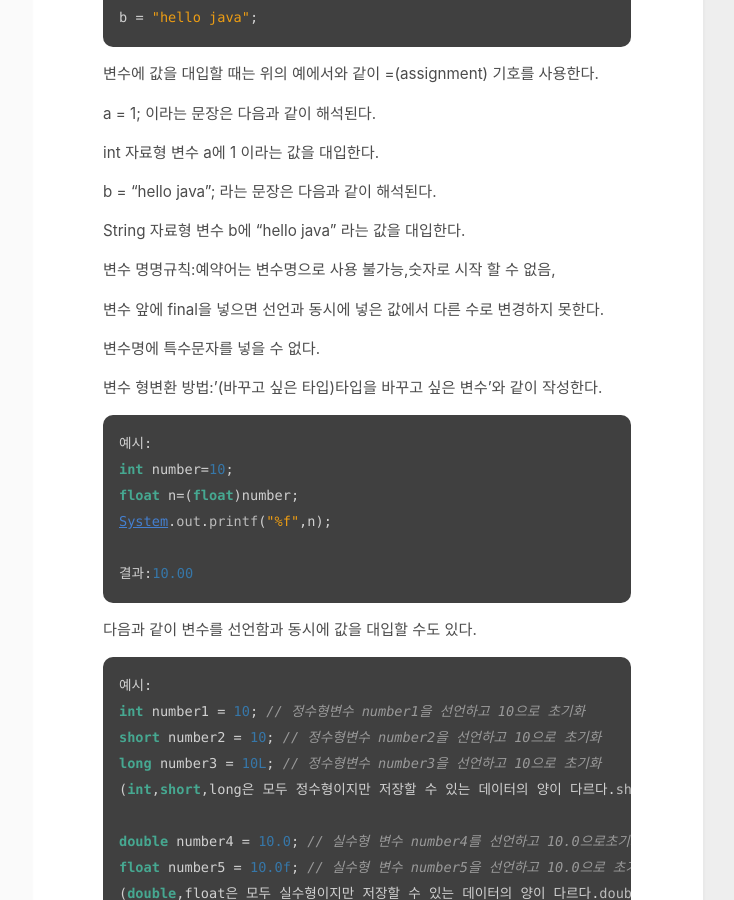
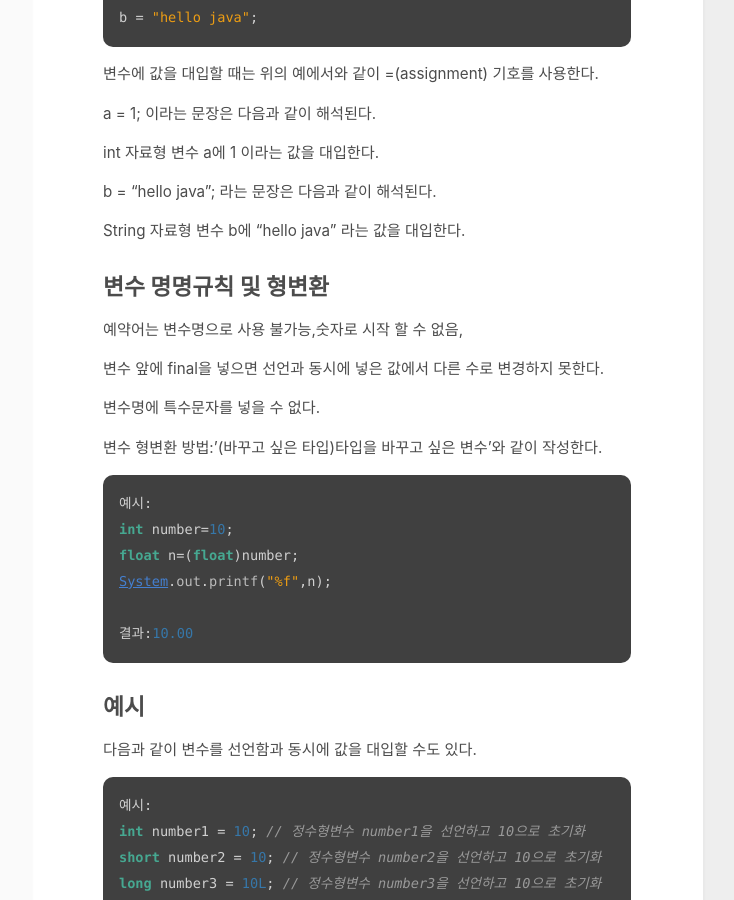
Before and after one commit to pamoo1/bloag, a Jekyll site: the page built from _posts/2021-02-28-java 변수.md, in a window 1280 px wide and 900 px high, scrolled down 1153 px. Shown: the whole window, without its empty margins (417-1151 px from the left). Built offline with Jekyll 4.4.1, drawn with Linux system fonts in a browser that asks for light colours.

Commit message:
Update 2021-02-28-java 변수.md

````diff
--- a/_posts/2021-02-28-java 변수.md
+++ b/_posts/2021-02-28-java 변수.md
@@ -53,7 +53,10 @@ b = "hello java"; 라는 문장은 다음과 같이 해석된다.
 
 String 자료형 변수 b에 "hello java" 라는 값을 대입한다.
 
-변수 명명규칙:예약어는 변수명으로 사용 불가능,숫자로 시작 할 수 없음,
+변수 명명규칙 및 형변환
+-------------
+
+예약어는 변수명으로 사용 불가능,숫자로 시작 할 수 없음,
 
 변수 앞에 final을 넣으면 선언과 동시에 넣은 값에서 다른 수로 변경하지 못한다.
 
@@ -69,6 +72,9 @@ System.out.printf("%f",n);
 
 결과:10.00
 ```
+
+예시
+-------------
 
 다음과 같이 변수를 선언함과 동시에 값을 대입할 수도 있다.
 ```java
````
